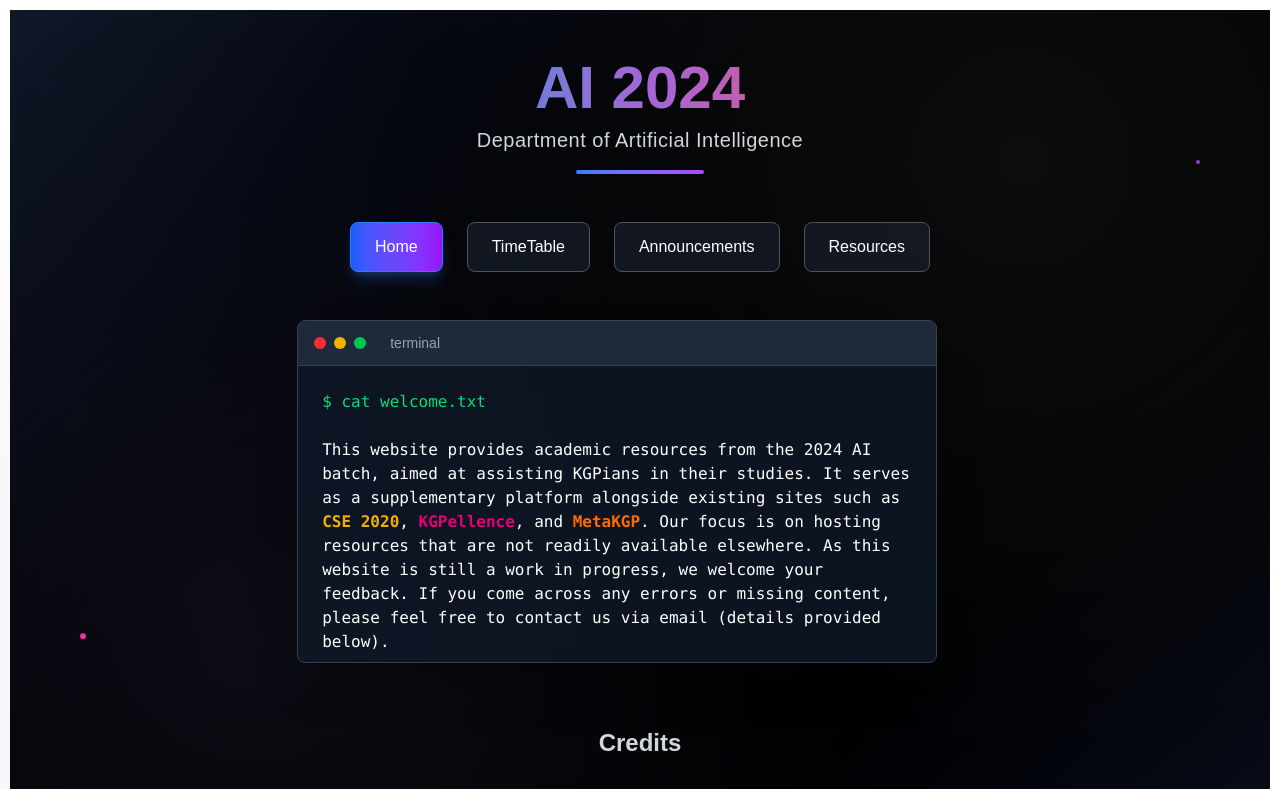
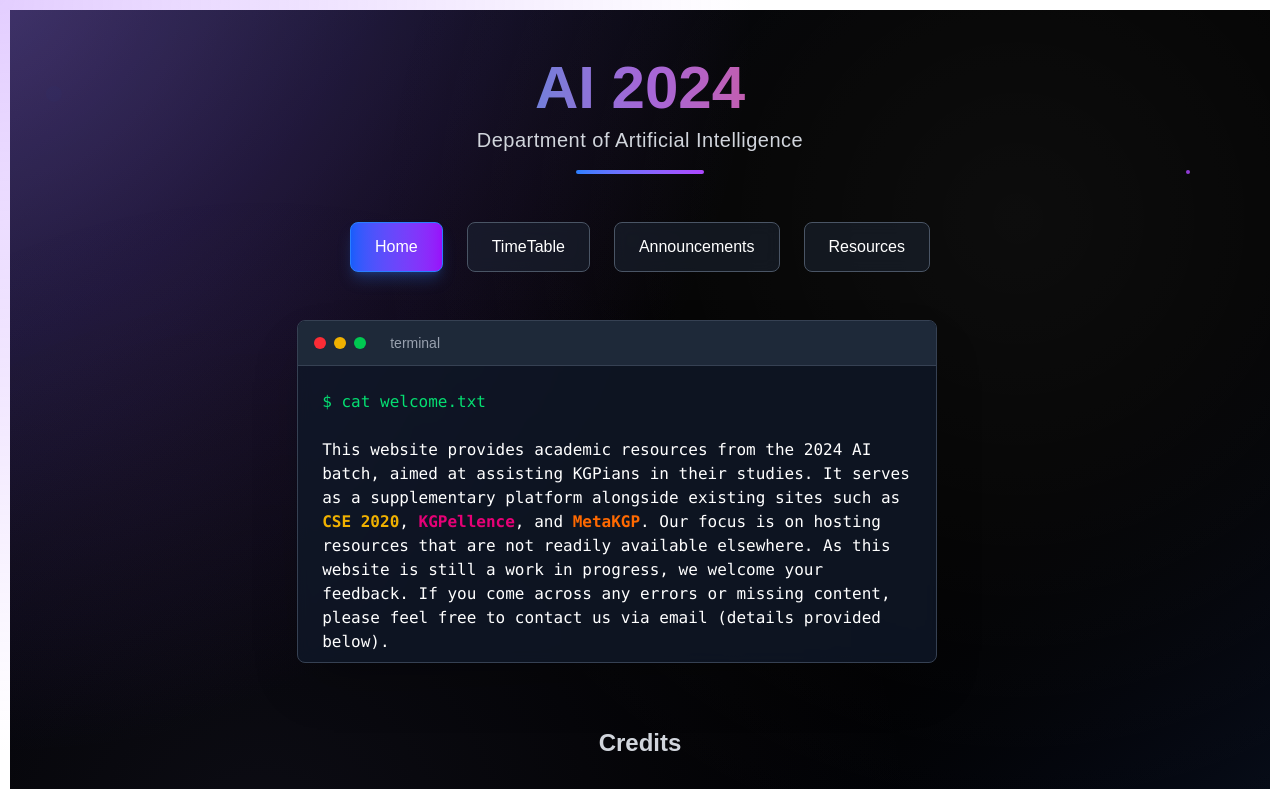
Before and after one commit to Shubhajeetgithub/FirstYearKGP, a React (Vite) app: page / in a window 1280 px wide. Shown: the top 789 px of the page. Built offline with nearby package versions, Linux system fonts and the light colour scheme; grey boxes are pictures that could not be loaded.

Commit message:
add mouse effect

```diff
--- a/src/App.jsx
+++ b/src/App.jsx
@@ -1,6 +1,7 @@
 import React, { useState } from 'react';
 import { Outlet } from 'react-router-dom';
 import { NavLink } from 'react-router-dom';
+import MouseGlow from './components/MouseGLow';
 const App = () => {
   const [activeTab, setActiveTab] = useState('Home');
 
@@ -29,6 +30,7 @@ const App = () => {
   ];
 
   return (
+    <MouseGlow>
       <div className="min-h-screen bg-gradient-to-br from-gray-900 via-black to-gray-900 text-white flex flex-col items-center">
         {/* Background Pattern */}
         <div className="absolute inset-0 bg-[radial-gradient(circle_at_20%_80%,_rgba(120,119,198,0.1),_transparent_50%)] pointer-events-none"></div>
@@ -71,6 +73,7 @@ const App = () => {
         <div className="absolute top-40 right-20 w-1 h-1 bg-purple-500 rounded-full animate-pulse"></div>
         <div className="absolute bottom-40 left-20 w-1.5 h-1.5 bg-pink-500 rounded-full animate-bounce"></div>
       </div>
+    </MouseGlow>
   );
 };
 
--- /dev/null
+++ b/src/components/MouseGLow.jsx
@@ -0,0 +1,31 @@
+import React, { useState, useEffect } from 'react';
+
+function MouseGlow({ children }) {
+  const [coords, setCoords] = useState({ x: 0, y: 0 });
+
+  useEffect(() => {
+    const handleMouseMove = (e) => {
+      setCoords({ x: e.clientX, y: e.clientY });
+    };
+    window.addEventListener('mousemove', handleMouseMove);
+
+    return () => {
+      window.removeEventListener('mousemove', handleMouseMove);
+    };
+  }, []);
+
+  return (
+    <div className="relative">
+      <div
+        className="pointer-events-none fixed top-0 left-0 w-full h-full"
+        style={{
+          background: `radial-gradient(circle at ${coords.x}px ${coords.y}px, rgba(164, 94, 255, 0.3), transparent 50%)`,
+          mixBlendMode: 'screen',
+        }}
+      />
+      {children}
+    </div>
+  );
+}
+
+export default MouseGlow;
--- a/src/main.jsx
+++ b/src/main.jsx
@@ -12,7 +12,7 @@ const router = createBrowserRouter(
   createRoutesFromElements(
     <>
     <Route path="/" element={<App />}>
-      <Route path="/" element={<Home />} />
+      <Route path="" element={<Home />} />
       <Route path="/Timetable" element={<TimeTable />} />
       <Route path="/Announcements" element={<Announcements />} />
       <Route path="/Resources" element={<Resources />} />
```
Lines whose indentation alone changed are shown as unchanged.
